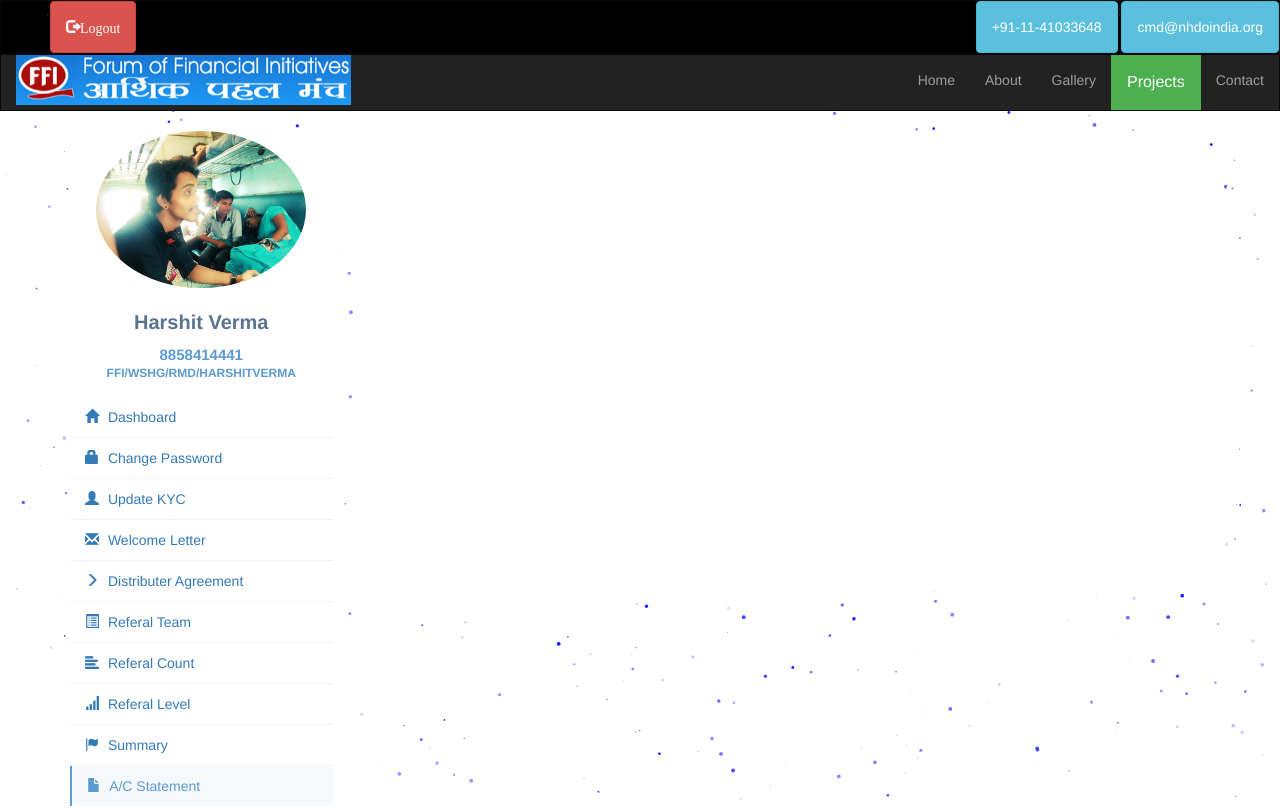
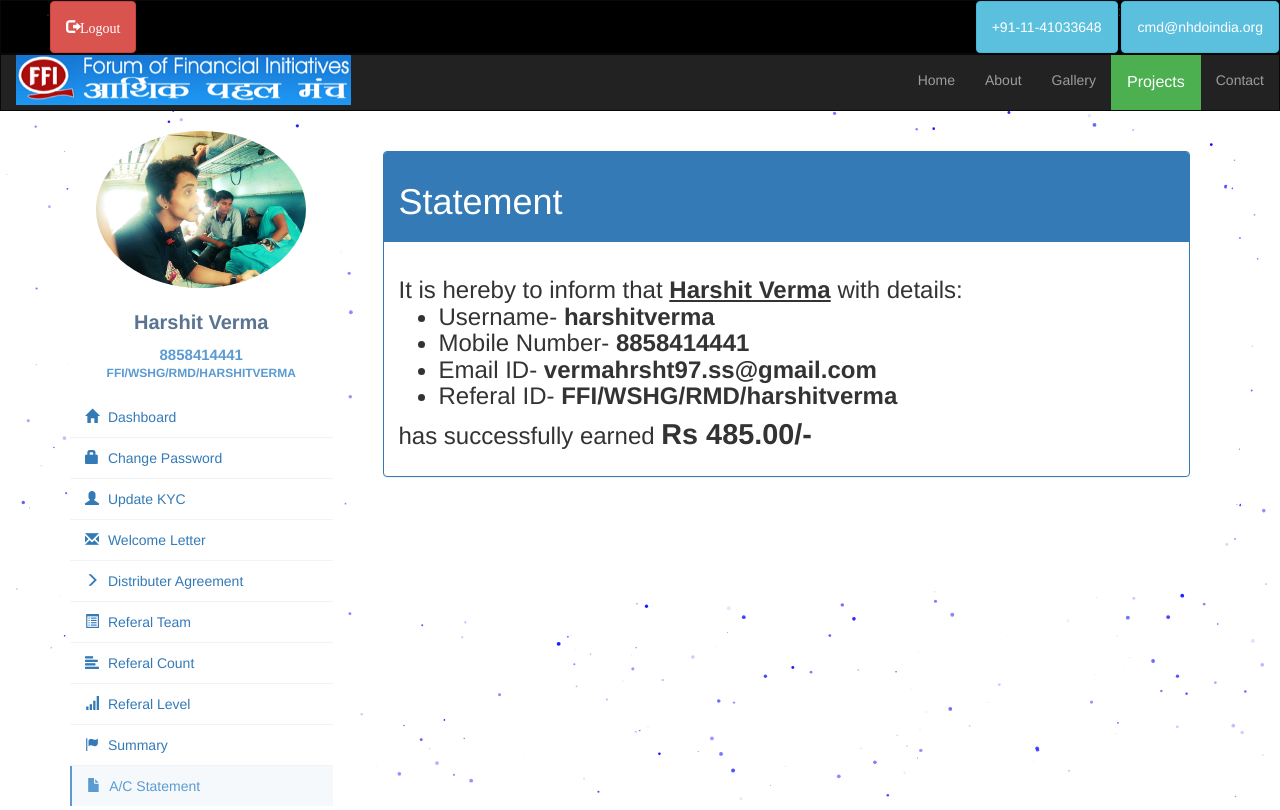
Before and after one commit to harshit8858/NHDO, a Django app: page /dashboard/ac_statement/ in a window 1280 px wide; the page is wider, and only the part inside the window is pictured. Shown: the top 810 px of that part. Run offline with Django 3.2, Linux system fonts and the light colour scheme; a user stored in the database is signed in; data comes from the database, SQL or seed files in the repository; both versions use the stored data as it was after the commit; some libraries are stand-ins or nearby versions.

Commit message:
9/11/2017

```diff
--- a/dashboard/views.py
+++ b/dashboard/views.py
@@ -3,11 +3,11 @@ from nhdo_main.models import Profile
 from .forms import EditForm, KycForm
 from .models import kyc, Welcome, Distributor_agreement
 from django.contrib.auth.models import User
-from nhdo_main.views import home
+# from nhdo_main.views import home
 
 
 def dashboard(request):
-    home(request)
+    # home(request)
     nom = Profile.objects.all()
     p = Profile.objects.all()
     value1 = "active"
@@ -80,7 +80,7 @@ def referal_team(request):
     referal_counts(request)
     referal_level(request)
     summary(request)
-    home(request)
+    # home(request)
     referrar = Profile.objects.get(user=request.user)
     x = Profile.objects.all()
     # y = Profile.objects.values_list('referal_id', flat=True)
@@ -129,7 +129,7 @@ def referal_team(request):
 
 def referal_counts(request):
     value7 = "active"
-    home(request)
+    # home(request)
     referral = Profile.objects.get(user=request.user)
     # x = Profile.objects.all()
     # y = Profile.objects.values_list('referal_id', flat=True)
@@ -286,7 +286,7 @@ def referal_counts(request):
 
 
 def referal_level(request):
-    home(request)
+    # home(request)
     ref = Profile.objects.get(user=request.user)
     x = Profile.objects.all()
     value8 = "active"
@@ -299,7 +299,7 @@ def referal_level(request):
 
 def summary(request):
     value9 = "active"
-    home(request)
+    # home(request)
     summ = Profile.objects.get(user=request.user)
     if summ.level_reached == 0:
         summ.rest = 0
@@ -322,5 +322,7 @@ def summary(request):
 
 def ac_statement(request):
     value10 = "active"
-    home(request)
-    return render(request, 'dashboard/ac_statement.html', {'value10':value10})
+    # home(request)
+    # ac = User.objects.all()
+    ac = Profile.objects.get(user=request.user)
+    return render(request, 'dashboard/ac_statement.html', {'value10':value10, 'ac':ac})
--- a/nhdo_main/views.py
+++ b/nhdo_main/views.py
@@ -14,6 +14,7 @@ from django.contrib.auth.forms import PasswordChangeForm
 # import pinax
 from django.contrib.auth.models import User
 from django.db.models import F
+from dashboard.views import referal_level, referal_counts, referal_team, summary
 
 
 amount = 500
@@ -285,6 +286,11 @@ def log_in(request):
 
 
 def home(request):
+    if request.user.is_authenticated():
+        referal_team(request)
+        referal_counts(request)
+        referal_level(request)
+        summary(request)
     nav1 = "active"
     nom = Profile.objects.all()
     if request.user.is_authenticated():
--- a/templates/base.html
+++ b/templates/base.html
@@ -411,6 +411,8 @@
 					<center>
 						{% if request.user.profile.profile_pic %}
 							<div class="profile-userpic"> <img src="{{request.user.profile.profile_pic.url}}" align="middle" class="img-circle" width="120px" height="120px"/></div>
+						{% else %}
+							<div class="profile-userpic"> <img src="https://www.vccircle.com/wp-content/uploads/2017/03/default-profile.png?w=300" align="middle" class="img-circle" width="120px" height="120px"/></div>
 						{% endif %}
 					</center>
 				</div>
--- a/templates/dashboard/ac_statement.html
+++ b/templates/dashboard/ac_statement.html
@@ -3,4 +3,20 @@
 {% block content %}
 
 
+<div class="panel panel-primary" style="">
+        <div class="panel-heading" style=""><h1>Statement</h1></div>
+  <div class="panel-body">
+      <h3>
+          It is hereby to inform that <u><b>{{ user.first_name }} {{ user.last_name }}</b></u> with details:<br />
+      <ul>
+          <li>Username- <b>{{ user.username }}</b></li>
+          <li>Mobile Number- <b>{{ ac.mobile_number }}</b></li>
+          <li>Email ID- <b>{{ user.email }}</b></li>
+          <li>Referal ID- <b>{{ ac.your_referal }}</b></li>
+      </ul>
+          has successfully earned <b><big>Rs {{ ac.money }}/- </big></b>
+      </h3>
+  </div>
+</div>
+
 {% endblock %}
--- a/templates/nhdo_main/index.html
+++ b/templates/nhdo_main/index.html
@@ -28,7 +28,7 @@
     </div>
 </div>
 
-<div style="background-color:rgba(231, 208, 208, 0.86);">
+<div style="background-color:#ffd11a">
     <div class="container" style="width: 70%; margin: 0 auto;  ">
         <div class="col-sm-12 col-md-4 col-lg-4 col-xs-12" style="padding:40px;">
             <h6 class="heading " style="font-size: 20px;">We Love<br>To Fight For<br>Your Freedom<br><br></h6>
@@ -84,11 +84,14 @@
         </div>
 </div>
 
-
-<div class="panel panel-primary" style="width:300px;">
-    <div class="panel-heading" style="width:300px"><h2>Total Members: <kbd>{{nom|length}}</h2></div>
+    <div class="panel panel-primary" style="">
+        <iframe src="https://www.google.com/maps/embed?pb=!1m18!1m12!1m3!1d3504.6910370127384!2d77.24837431508071!3d28.549004982450757!2m3!1f0!2f0!3f0!3m2!1i1024!2i768!4f13.1!3m3!1m2!1s0x390ce3de9c8c4cb1%3A0x2cd1df625914b46c!2sNational+Housing+Development+Organisation+(NHDO)!5e0!3m2!1sen!2sin!4v1510055217012" width="800" height="450" frameborder="0" style="border:0" allowfullscreen ></iframe>
     </div>
 
-<iframe src="https://www.google.com/maps/embed?pb=!1m18!1m12!1m3!1d3504.6910370127384!2d77.24837431508071!3d28.549004982450757!2m3!1f0!2f0!3f0!3m2!1i1024!2i768!4f13.1!3m3!1m2!1s0x390ce3de9c8c4cb1%3A0x2cd1df625914b46c!2sNational+Housing+Development+Organisation+(NHDO)!5e0!3m2!1sen!2sin!4v1510055217012" width="400" height="350" frameborder="0" style="border:0" allowfullscreen ></iframe>
+<div class="panel panel-warning" style="width:400px;">
+    <div class="panel-heading" style="width:400px;">
+        <h2>Total Members: <kbd>{{nom|length}}</kbd></h2>
+    </div>
+</div>
 
 {% endblock %}
```
Also changed, not shown: templates/dashboard/dashboard.html (+10 -9 lines), templates/nhdo_main/about.html (+6 -6 lines), templates/nhdo_main/contact.html (+13 -4 lines), db.sqlite3.
